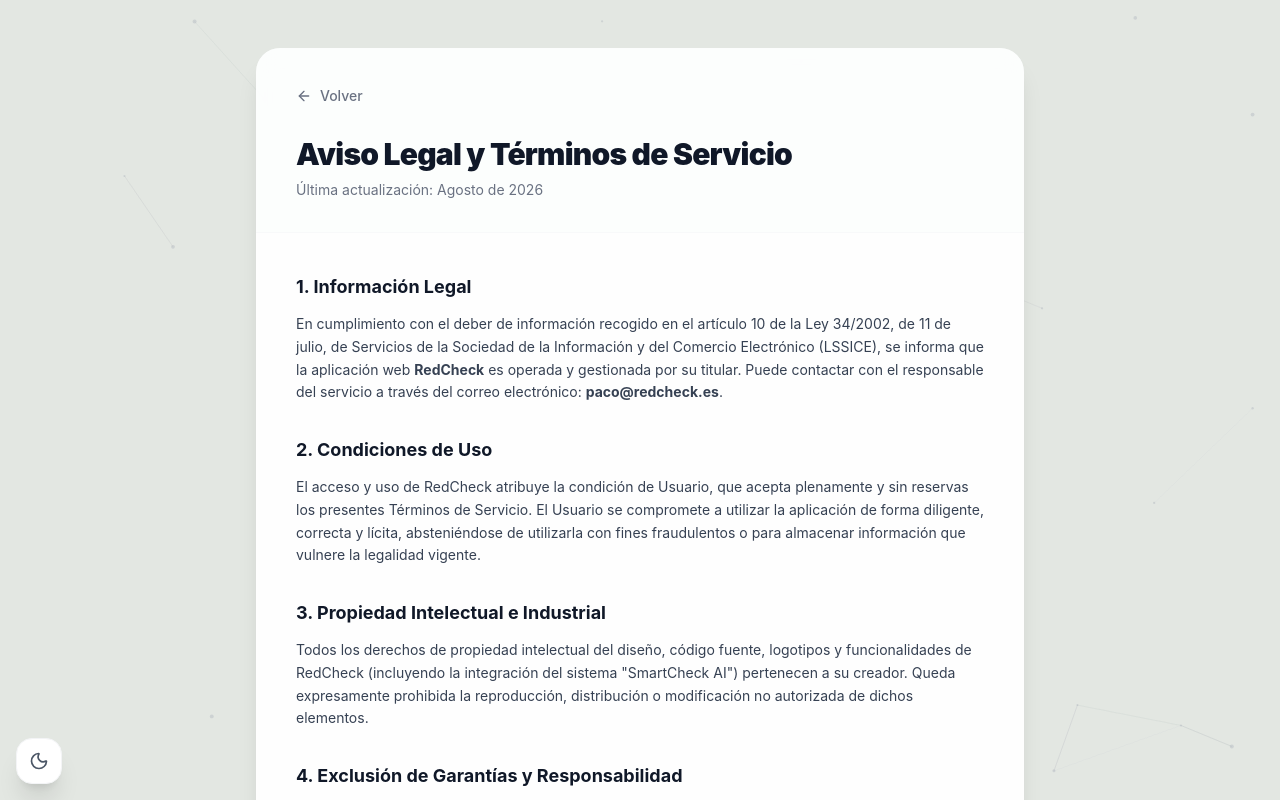
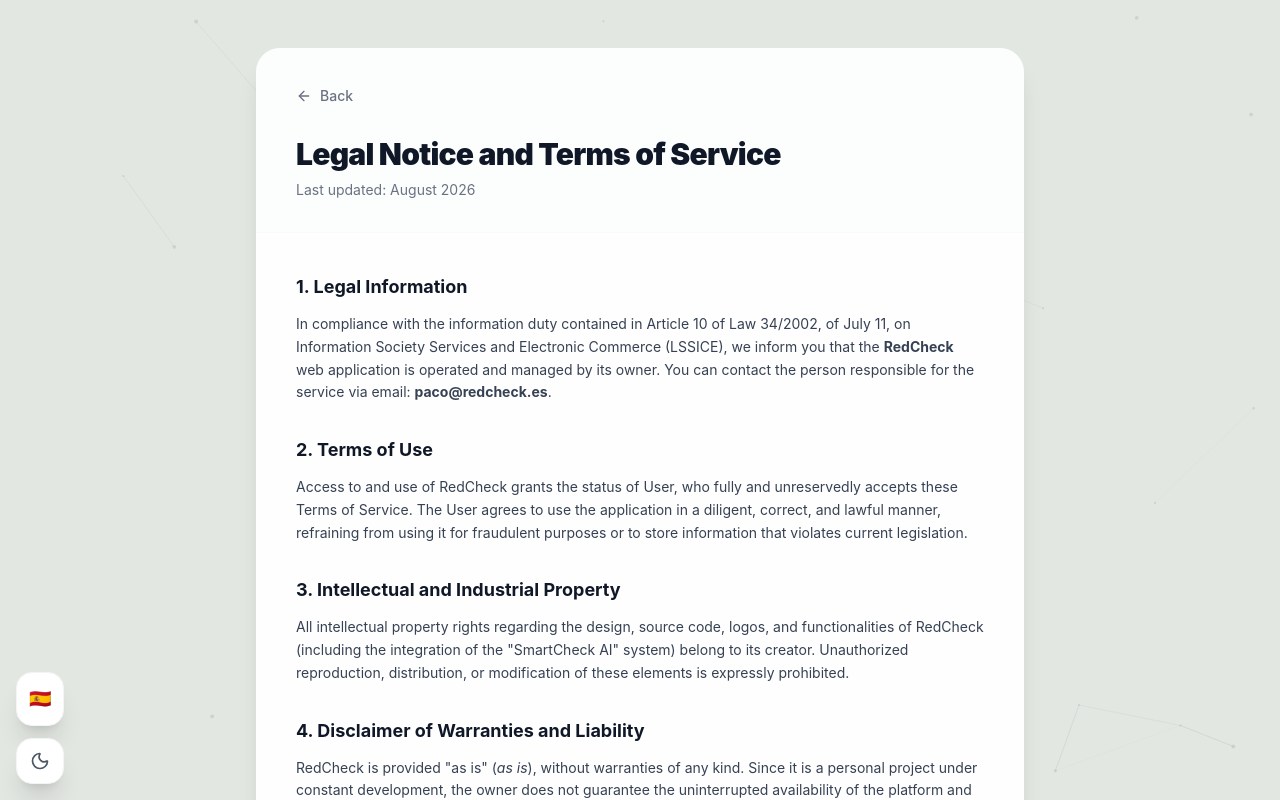
Before and after one commit to redcheckapp/redcheck-frontend, a React (Vite) app: page /terms in a window 1280 px wide. Shown: the top 800 px of the page. Built offline with nearby package versions, Linux system fonts and the light colour scheme; no server answers.

Commit message:
feat: add multi-language support to TermsPage with translations and language toggle

```diff
--- a/src/pages/TermsPage.tsx
+++ b/src/pages/TermsPage.tsx
@@ -5,6 +5,7 @@
 import { loadSlim } from "@tsparticles/slim";
 import { PageTransition } from "../components/PageTransition";
 import { useTheme } from "../context/ThemeContext";
+import { useLanguage } from "../context/LanguageContext";
 
 const BackgroundParticles = memo(({ init }: { init: boolean }) => {
     if (!init) return null;
@@ -12,7 +13,7 @@
     return (
         <Particles
             id="tsparticles-terms"
-            className="fixed inset-0 z-0" // fixed para que acompañen al scroll
+            className="fixed inset-0 z-0"
             options={{
                 background: { color: { value: "transparent" } },
                 fpsLimit: 120,
@@ -31,9 +32,21 @@
     );
 });
 
+// Añadimos el copyright al diccionario
+const translations = {
+    es: {
+        copyright: "© 2026 RedCheck. Desarrollado por Francisco Javier Molina. Todos los derechos reservados."
+    },
+    en: {
+        copyright: "© 2026 RedCheck. Developed by Francisco Javier Molina. All rights reserved."
+    }
+};
+
 const TermsPage = () => {
     const navigate = useNavigate();
     const { theme, toggleTheme } = useTheme();
+    const { language, toggleLanguage } = useLanguage();
+    const t = translations[language as keyof typeof translations];
     const [init, setInit] = useState(false);
 
     useEffect(() => {
@@ -48,28 +61,39 @@
         if (window.history.length > 2) {
             navigate(-1);
         } else {
-            window.close(); // Cierra la pestaña si se abrió con target="_blank"
-            navigate('/login'); // Fallback por si el navegador bloquea el cierre
+            window.close();
+            navigate('/login');
         }
     };
 
     return (
         <PageTransition>
-            <div className="relative min-h-screen bg-[#e3e7e2] dark:bg-gray-950 py-12 px-4 sm:px-6 lg:px-8 transition-colors duration-500 overflow-y-auto">
+            <div className="relative min-h-screen flex flex-col bg-[#e3e7e2] dark:bg-gray-950 transition-colors duration-500 overflow-y-auto">
 
                 <BackgroundParticles init={init} />
 
-                {/* BOTÓN FLOTANTE MODO NOCHE */}
+                {/* CONTROLES FLOTANTES (IDIOMA Y TEMA) */}
+                <div className="fixed bottom-4 left-4 z-50 flex flex-col gap-3">
+                    <button
+                        onClick={toggleLanguage}
+                        className="p-3 rounded-2xl bg-white dark:bg-gray-900 shadow-xl border border-gray-100 dark:border-gray-800 text-gray-600 dark:text-gray-300 hover:bg-gray-50 dark:hover:bg-gray-800 transition-all duration-300 active:scale-95 flex items-center justify-center text-lg"
+                        title={language === 'es' ? 'Switch to English' : 'Cambiar a Español'}
+                    >
+                        {language === 'es' ? '🇬🇧' : '🇪🇸'}
+                    </button>
+
                     <button
                         onClick={toggleTheme}
-                    className="fixed bottom-4 left-4 z-50 p-3 rounded-2xl bg-white dark:bg-gray-900 shadow-xl border border-gray-100 dark:border-gray-800 text-gray-600 dark:text-gray-300 hover:bg-gray-50 dark:hover:bg-gray-800 transition-all duration-300 active:scale-95"
-                    title="Cambiar tema"
+                        className="p-3 rounded-2xl bg-white dark:bg-gray-900 shadow-xl border border-gray-100 dark:border-gray-800 text-gray-600 dark:text-gray-300 hover:bg-gray-50 dark:hover:bg-gray-800 transition-all duration-300 active:scale-95 flex items-center justify-center"
+                        title={language === 'es' ? 'Cambiar tema' : 'Toggle theme'}
                     >
                         {theme === 'light' ? <Moon size={20} /> : <Sun size={20} />}
                     </button>
+                </div>
 
+                <div className="flex-1 py-12 px-4 sm:px-6 lg:px-8">
                     {/* CONTENEDOR EFECTO CRISTAL */}
-                <div className="relative z-10 max-w-3xl mx-auto bg-white/95 dark:bg-gray-900/95 backdrop-blur-md rounded-3xl shadow-xl overflow-hidden transition-colors duration-500">
+                    <div className="relative z-10 max-w-3xl mx-auto bg-white/95 dark:bg-gray-900/95 backdrop-blur-md rounded-3xl shadow-xl overflow-hidden transition-colors duration-500 mb-8">
 
                         {/* --- HEADER --- */}
                         <div className="px-6 py-8 sm:px-10 border-b border-gray-100/50 dark:border-gray-800/50 bg-gray-50/30 dark:bg-gray-800/30 transition-colors duration-300">
@@ -78,18 +102,22 @@
                                 className="flex items-center gap-2 text-sm font-medium text-gray-500 hover:text-gray-900 dark:text-gray-400 dark:hover:text-gray-100 transition-colors mb-6 w-fit p-1.5 -ml-1.5 rounded-lg hover:bg-gray-100 dark:hover:bg-gray-800"
                             >
                                 <ArrowLeft size={16} />
-                            Volver
+                                {language === 'es' ? 'Volver' : 'Back'}
                             </button>
                             <h1 className="text-3xl font-black text-gray-900 dark:text-white tracking-tight transition-colors duration-300">
-                            Aviso Legal y Términos de Servicio
+                                {language === 'es' ? 'Aviso Legal y Términos de Servicio' : 'Legal Notice and Terms of Service'}
                             </h1>
                             <p className="mt-2 text-sm text-gray-500 dark:text-gray-400 transition-colors duration-300">
-                            Última actualización: Agosto de 2026
+                                {language === 'es' ? 'Última actualización: Agosto de 2026' : 'Last updated: August 2026'}
                             </p>
                         </div>
 
                         {/* --- CONTENIDO LEGAL --- */}
-                    <div className="p-6 sm:p-10 space-y-8 text-gray-700 dark:text-gray-300 text-sm leading-relaxed transition-colors duration-300">
+                        <div className="p-6 sm:p-10 text-gray-700 dark:text-gray-300 text-sm leading-relaxed transition-colors duration-300">
+
+                            <div className="space-y-8">
+                                {language === 'es' && (
+                                    <>
                                         <section>
                                             <h2 className="text-lg font-bold text-gray-900 dark:text-gray-100 mb-3 transition-colors duration-300">1. Información Legal</h2>
                                             <p>En cumplimiento con el deber de información recogido en el artículo 10 de la Ley 34/2002, de 11 de julio, de Servicios de la Sociedad de la Información y del Comercio Electrónico (LSSICE), se informa que la aplicación web <strong>RedCheck</strong> es operada y gestionada por su titular. Puede contactar con el responsable del servicio a través del correo electrónico: <strong>paco@redcheck.es</strong>.</p>
@@ -114,6 +142,47 @@
                                             <h2 className="text-lg font-bold text-gray-900 dark:text-gray-100 mb-3 transition-colors duration-300">5. Modificaciones</h2>
                                             <p>El titular se reserva el derecho de efectuar sin previo aviso las modificaciones que considere oportunas en la aplicación, pudiendo cambiar, suprimir o añadir tanto los contenidos y servicios que se presten a través de la misma como la forma en la que éstos aparezcan presentados.</p>
                                         </section>
+                                    </>
+                                )}
+
+                                {language === 'en' && (
+                                    <>
+                                        <section>
+                                            <h2 className="text-lg font-bold text-gray-900 dark:text-gray-100 mb-3 transition-colors duration-300">1. Legal Information</h2>
+                                            <p>In compliance with the information duty contained in Article 10 of Law 34/2002, of July 11, on Information Society Services and Electronic Commerce (LSSICE), we inform you that the <strong>RedCheck</strong> web application is operated and managed by its owner. You can contact the person responsible for the service via email: <strong>paco@redcheck.es</strong>.</p>
+                                        </section>
+
+                                        <section>
+                                            <h2 className="text-lg font-bold text-gray-900 dark:text-gray-100 mb-3 transition-colors duration-300">2. Terms of Use</h2>
+                                            <p>Access to and use of RedCheck grants the status of User, who fully and unreservedly accepts these Terms of Service. The User agrees to use the application in a diligent, correct, and lawful manner, refraining from using it for fraudulent purposes or to store information that violates current legislation.</p>
+                                        </section>
+
+                                        <section>
+                                            <h2 className="text-lg font-bold text-gray-900 dark:text-gray-100 mb-3 transition-colors duration-300">3. Intellectual and Industrial Property</h2>
+                                            <p>All intellectual property rights regarding the design, source code, logos, and functionalities of RedCheck (including the integration of the "SmartCheck AI" system) belong to its creator. Unauthorized reproduction, distribution, or modification of these elements is expressly prohibited.</p>
+                                        </section>
+
+                                        <section>
+                                            <h2 className="text-lg font-bold text-gray-900 dark:text-gray-100 mb-3 transition-colors duration-300">4. Disclaimer of Warranties and Liability</h2>
+                                            <p>RedCheck is provided "as is" (<em>as is</em>), without warranties of any kind. Since it is a personal project under constant development, the owner does not guarantee the uninterrupted availability of the platform and is not responsible for any potential loss of tasks, data, or settings. The user uses the platform at their own risk.</p>
+                                        </section>
+
+                                        <section>
+                                            <h2 className="text-lg font-bold text-gray-900 dark:text-gray-100 mb-3 transition-colors duration-300">5. Modifications</h2>
+                                            <p>The owner reserves the right to make modifications deemed appropriate in the application without prior notice, being able to change, delete, or add both the contents and services provided through it, as well as the way they are presented.</p>
+                                        </section>
+                                    </>
+                                )}
+                            </div>
+
+                            {/* --- COPYRIGHT DENTRO DE LA TARJETA --- */}
+                            <div className="mt-10 pt-6 border-t border-gray-100/50 dark:border-gray-800/50 flex justify-center transition-colors duration-300">
+                                <p className="text-[11px] text-gray-400 dark:text-gray-500 text-center font-medium">
+                                    {t.copyright}
+                                </p>
+                            </div>
+
+                        </div>
                     </div>
                 </div>
             </div>
```
Lines whose indentation alone changed are shown as unchanged.
